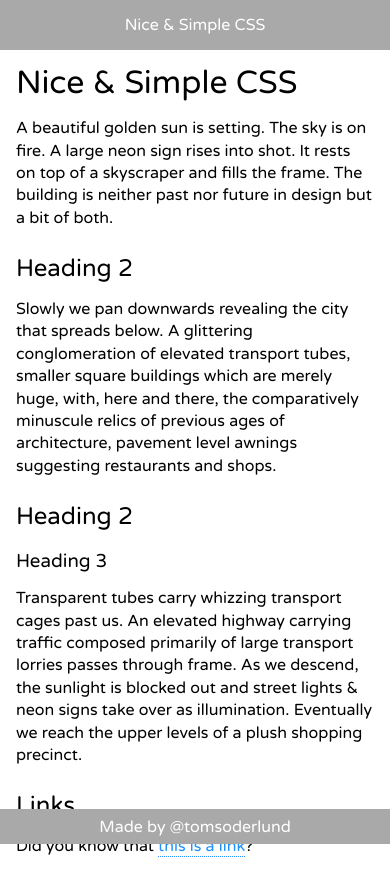
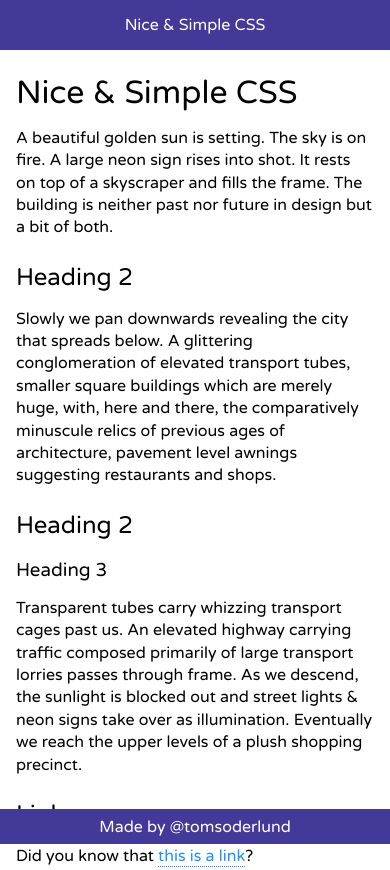
Before and after one commit to tomsoderlund/niceandsimple-css, a website: page index.html in a window 390 px wide. Shown: the top 870 px of the page. Drawn offline with Linux system fonts and the light colour scheme.

Commit message:
Body background

```diff
--- a/niceandsimple.css
+++ b/niceandsimple.css
@@ -16,10 +16,17 @@ main {
 }
 
 @media only screen and (max-width: 480px) {
+  body {
+    background-color: #433998;
+    color: white;
+  }
+
   main {
     width: 100%;
     max-width: none;
     padding: 1em;
+    background-color: white;
+    color: black;
   }
 }
 
@@ -31,8 +38,38 @@ main.has-footer {
   padding-bottom: calc(1em + 35px);
 }
 
-main > *:first-child {
-  margin-top: 0;
+main > h1:first-child {
+  margin-top: 0.3em;
+}
+
+/* #NiceAndSimple: Header */
+header,
+footer {
+  background-color: #433998;
+  color: white;
+  position: fixed;
+  z-index: 1000;
+  width: 100%;
+  left: 0;
+  top: 0;
+  height: 50px;
+  overflow: hidden;
+  white-space: nowrap;
+  text-overflow: ellipsis;
+  display: flex;
+  flex-direction: row;
+  justify-content: center;
+  align-items: center;
+  /* iOS Web Apps */
+  -webkit-user-select: none;
+  -webkit-tap-highlight-color: transparent;
+  -webkit-touch-callout: none;
+}
+
+footer {
+  top: unset;
+  bottom: 0;
+  height: 35px;
 }
 
 /* ----- Typography ----- */
@@ -254,33 +291,3 @@ hr {
 .input-wrapper label {
   margin-right: 1em;
 }
-
-/* #NiceAndSimple: Header */
-header,
-footer {
-  background-color: darkgray;
-  color: white;
-  position: fixed;
-  z-index: 1000;
-  width: 100%;
-  left: 0;
-  top: 0;
-  height: 50px;
-  overflow: hidden;
-  white-space: nowrap;
-  text-overflow: ellipsis;
-  display: flex;
-  flex-direction: row;
-  justify-content: center;
-  align-items: center;
-  /* iOS Web Apps */
-  -webkit-user-select: none;
-  -webkit-tap-highlight-color: transparent;
-  -webkit-touch-callout: none;
-}
-
-footer {
-  top: unset;
-  bottom: 0;
-  height: 35px;
-}
```
